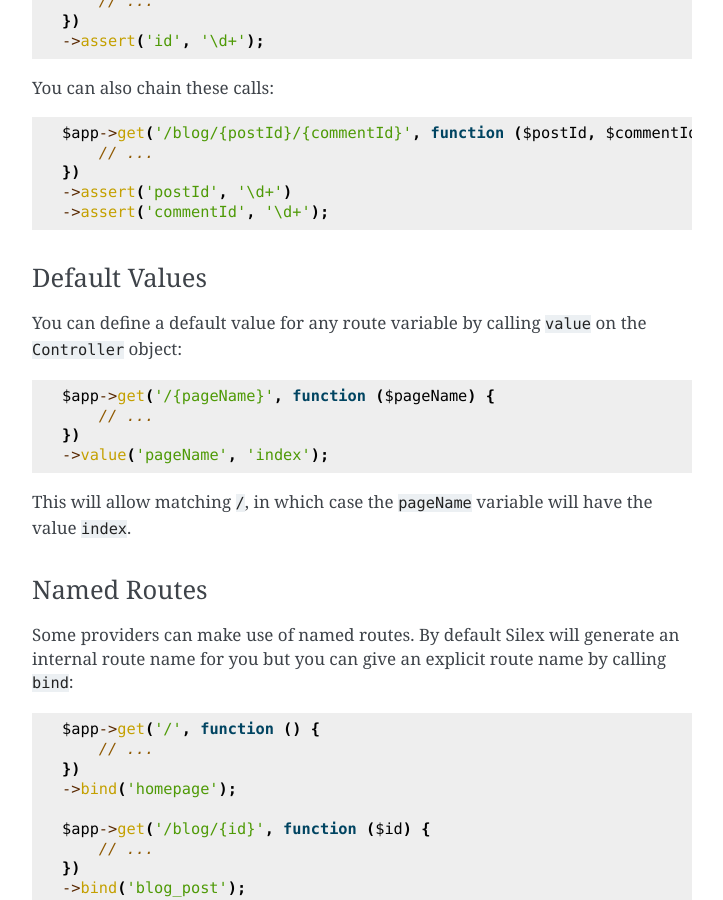
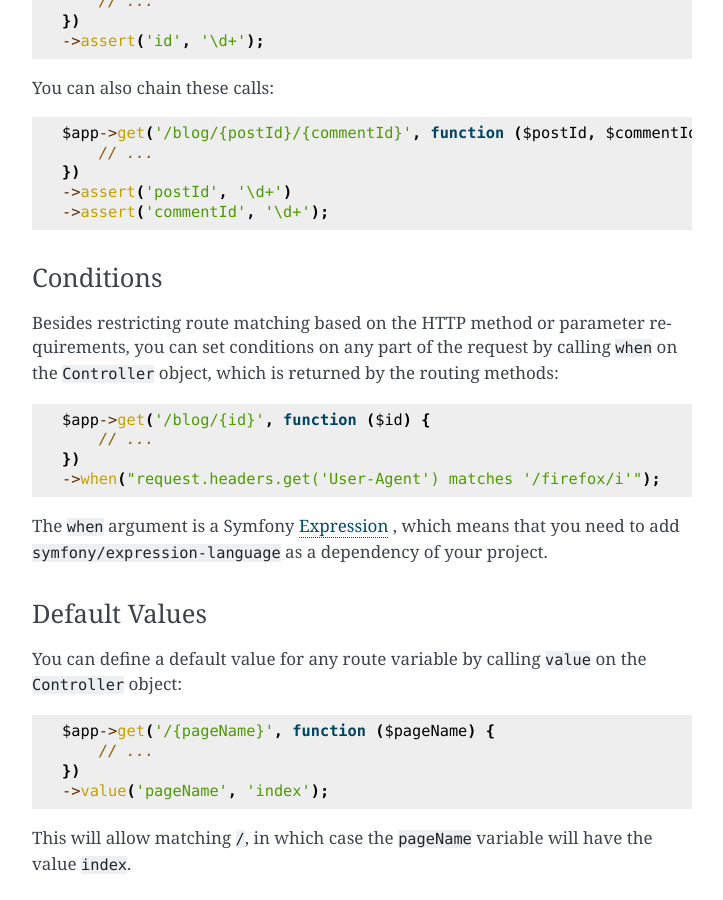
Before and after one commit to silexphp/Silex, a Sphinx documentation site: the page built from doc/usage.rst, in a window 1280 px wide and 900 px high, scrolled down 7725 px. Shown: the whole window, without its empty margins (388-1111 px from the left). Built offline with Sphinx 7.4.7, drawn with Linux system fonts in a browser that asks for light colours; pages that are not in the unit, such as notebooks, are missing from menus; some of the changed text lies outside the part shown.

Commit message:
added route conditions

```diff
--- a/composer.json
+++ b/composer.json
@@ -24,6 +24,7 @@
     },
     "require-dev": {
         "symfony/asset": "~2.8|3.0.*",
+        "symfony/expression-language": "~2.8|3.0.*",
         "symfony/security": "~2.8|3.0.*",
         "symfony/config": "~2.8|3.0.*",
         "symfony/locale": "~2.8|3.0.*",
--- a/doc/changelog.rst
+++ b/doc/changelog.rst
@@ -1,9 +1,10 @@
 Changelog
 =========
 
-2.0.0 (2015-XX-XX)
+2.0.0 (2016-XX-XX)
 ------------------
 
+* added support for conditions on routes
 * added support for the Symfony VarDumper Component
 * added a global Twig variable (an AppVariable instance)
 * [BC BREAK] CSRF has been moved to a standalone provider (``form.secret`` is not available anymore)
--- a/doc/usage.rst
+++ b/doc/usage.rst
@@ -370,6 +370,22 @@ You can also chain these calls::
     ->assert('postId', '\d+')
     ->assert('commentId', '\d+');
 
+Conditions
+~~~~~~~~~~
+
+Besides restricting route matching based on the HTTP method or parameter
+requirements, you can set conditions on any part of the request by calling
+``when`` on the ``Controller`` object, which is returned by the routing
+methods::
+
+    $app->get('/blog/{id}', function ($id) {
+        // ...
+    })
+    ->when("request.headers.get('User-Agent') matches '/firefox/i'");
+
+The ``when`` argument is a Symfony Expression_ , which means that you need to
+add ``symfony/expression-language`` as a dependency of your project.
+
 Default Values
 ~~~~~~~~~~~~~~
 
@@ -445,6 +461,7 @@ middleware, a requirement, or a default value), configure it on
         ->method('get')
         ->convert('id', function () { /* ... */ })
         ->before(function () { /* ... */ })
+        ->when('request.isSecure() == true')
     ;
 
 These settings are applied to already registered controllers and they become
@@ -785,3 +802,4 @@ Cross-Site-Scripting attacks.
 .. _Request: http://api.symfony.com/master/Symfony/Component/HttpFoundation/Request.html
 .. _Response: http://api.symfony.com/master/Symfony/Component/HttpFoundation/Response.html
 .. _Monolog: https://github.com/Seldaek/monolog
+.. _Expression: https://symfony.com/doc/current/book/routing.html#completely-customized-route-matching-with-conditions
```
Also changed, not shown: 5 other files.
